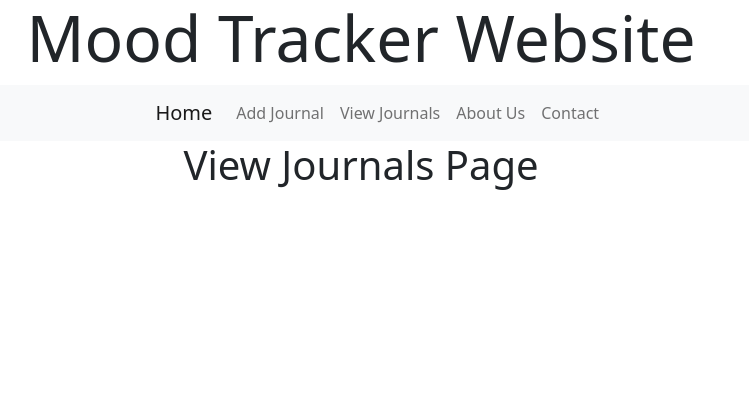
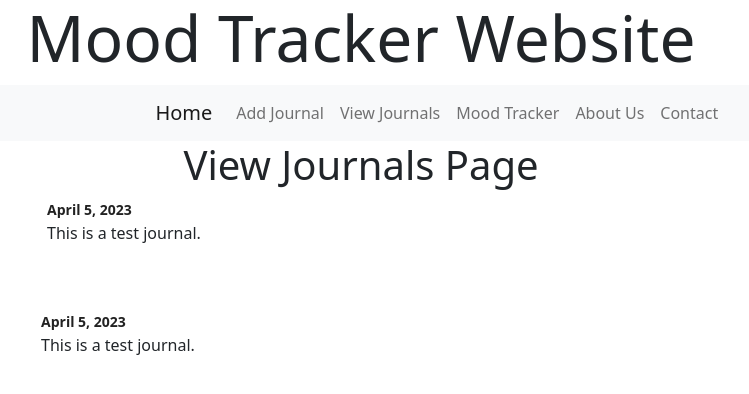
Before and after one commit to jacob-cantrell/BasicMoodTrackerApp, a React (Create React App) app: page /view-journal in a window 1280 px wide. Shown: the top 394 px of the page, without its empty margins (279-1028 px from the left). Built offline with nearby package versions, Linux system fonts and the light colour scheme.

Commit message:
added basic functionality to ViewJournal.js; added initialization of MoodTracker.js

```diff
--- a/src/App.js
+++ b/src/App.js
@@ -5,6 +5,7 @@ import ViewJournals from './components/ViewJournals';
 import AddJournal from './components/AddJournal';
 import LoginPage from './components/LoginPage';
 import RegisterPage from './components/RegisterPage';
+import MoodTracker from './components/MoodTracker';
 
 function App() {
   return (
@@ -15,6 +16,7 @@ function App() {
         <Route path="/add-journal" element={<AddJournal/>} />
         <Route path="/" element={<LoginPage/>} />
         <Route path="/register" element={<RegisterPage/>} />
+        <Route path="/mood-tracker" element={<MoodTracker/>} />
       </Routes>
     </div>
   );
--- a/src/components/Header.js
+++ b/src/components/Header.js
@@ -21,6 +21,7 @@ const Header = () => {
                         <div className="navbar-nav">
                             <Link className="nav-link" to="/add-journal">Add Journal</Link>
                             <Link className="nav-link" to="/view-journal">View Journals</Link>
+                            <Link className="nav-link" to="/mood-tracker">Mood Tracker</Link>
                             <Link className="nav-link" to="/about">About Us</Link>
                             <Link className="nav-link" to="/contact">Contact</Link>
                         </div>
--- /dev/null
+++ b/src/components/MoodTracker.js
@@ -0,0 +1,27 @@
+import React from 'react';
+import Header from './Header';
+
+const MoodTracker = () => {
+    return (
+        <div>
+            <Header/>
+            <div>
+                <h2 style={{ textAlign: "center" }}
+                    className="display-6" >
+                        Mood Tracker Page
+                </h2>
+            </div>
+            <div>
+                <table style=
+                    {{
+                        marginLeft: "10%",
+                        marginRight: "10%"
+                    }}>
+
+                </table>
+            </div>
+        </div>
+    );
+};
+
+export default MoodTracker;
--- a/src/components/ViewJournals.js
+++ b/src/components/ViewJournals.js
@@ -11,12 +11,26 @@ const ViewJournals = () => {
                         View Journals Page
                 </h2>
             </div>
-            <div name="testJournal1">
-
-            </div>
-            <br></br><br></br>
-            <div name="testJournal2">
-
+            <div>
+                <div name="testJournal1" class="row">
+                    <div className="col-md-6 center">
+                        <label for="journal1">April 5, 2023</label>
+                        <br></br>
+                        <p id="journal1">
+                            This is a test journal.
+                        </p>
+                    </div>
+                </div>
+                <br></br><br></br>
+                <div name="testJournal2">
+                    <div className="col-md-6 center">
+                        <label for="journal1">April 5, 2023</label>
+                        <br></br>
+                        <p id="journal1">
+                          This is a test journal.
+                        </p>
+                    </div>
+                </div>
             </div>
         </div>
     );
```
